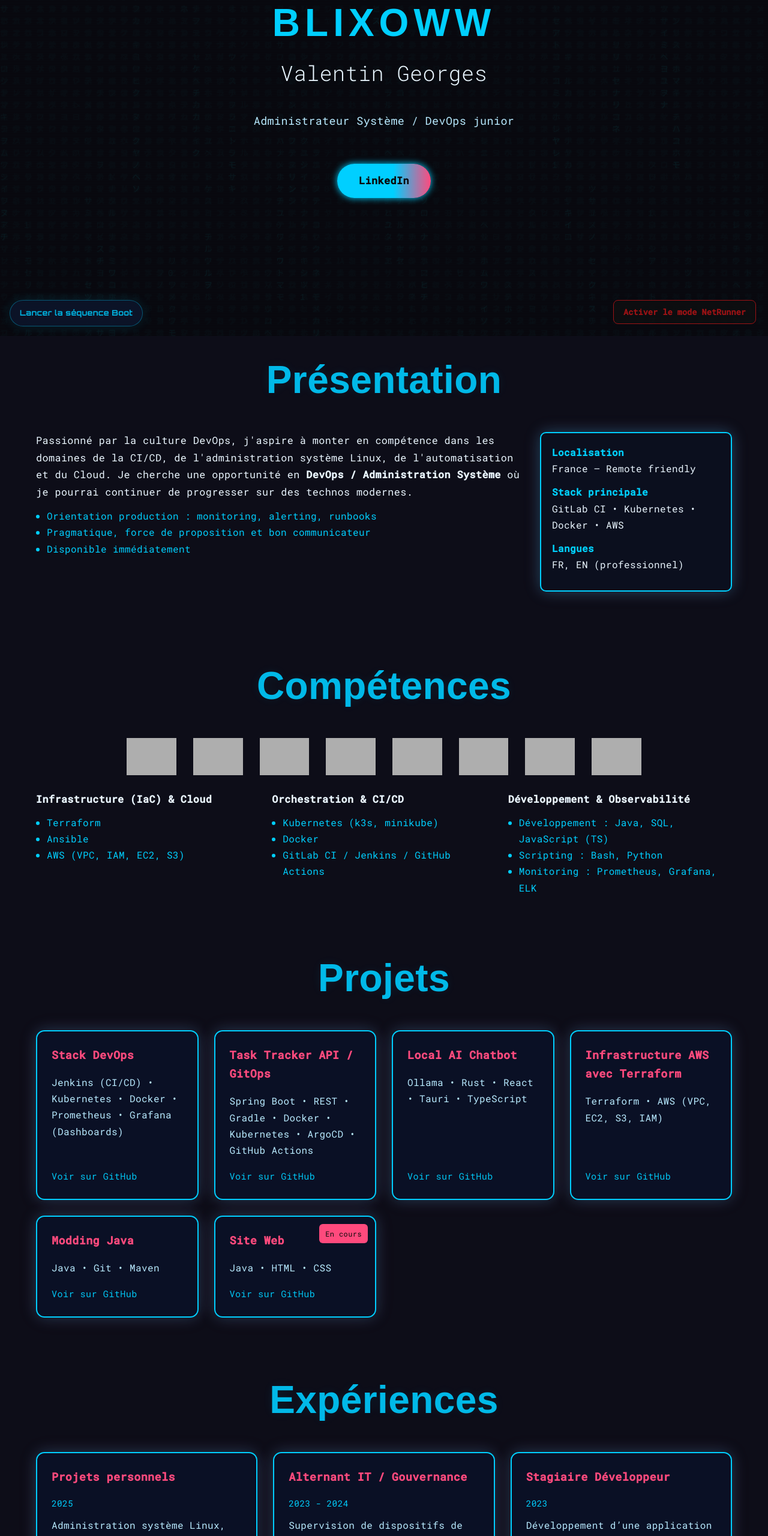
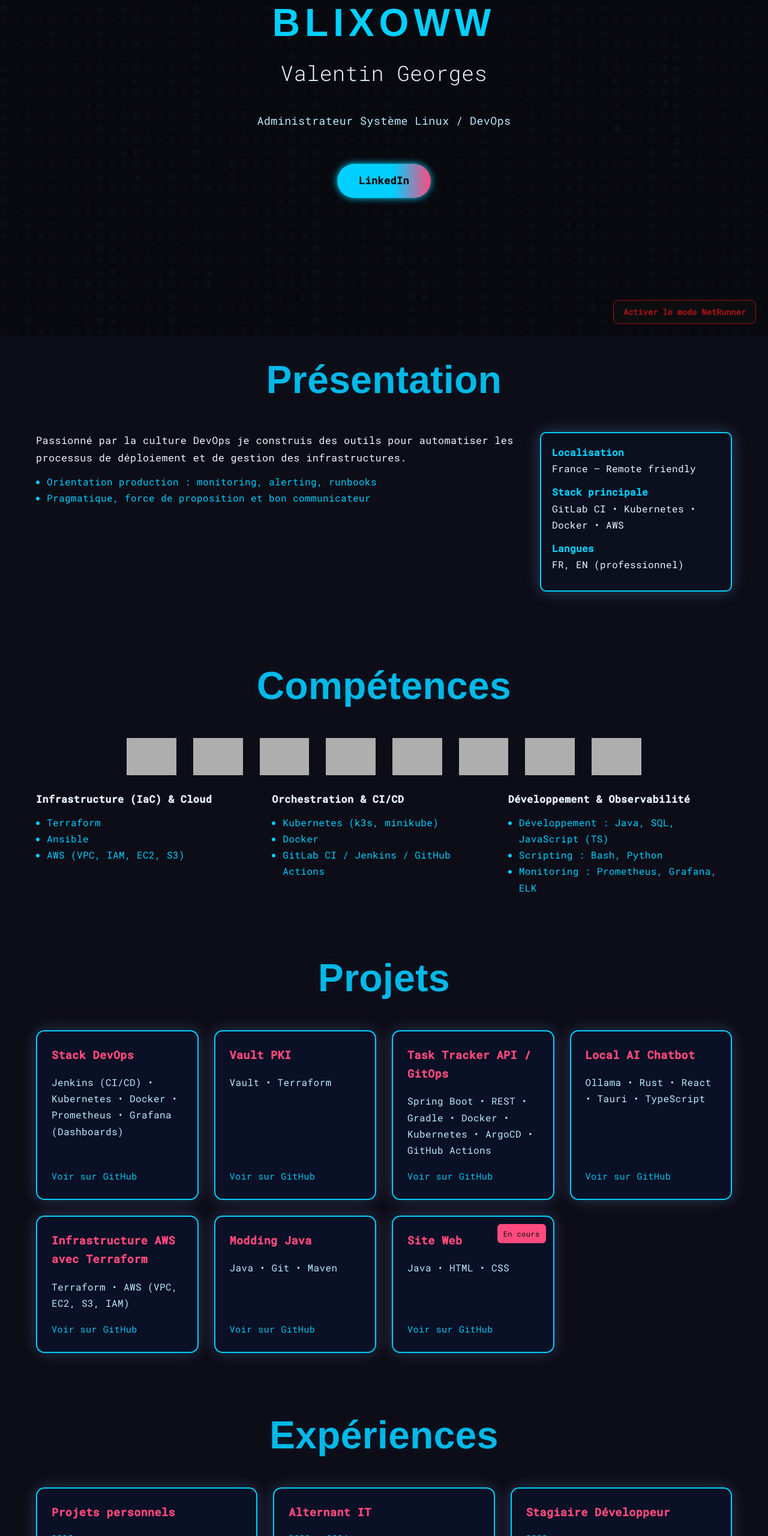
Before and after one commit to blixoww/Portfolio, a plain HTML site: page index.html in a window 1280 px wide. Shown: the part 240-2800 px from the top of the page at 60% size. Drawn offline with Linux system fonts and the light colour scheme; grey boxes are pictures that could not be loaded.

Commit message:
Mise-à-jour des informations

```diff
--- a/index.html
+++ b/index.html
@@ -49,7 +49,7 @@
                 <section class="hero" aria-labelledby="hero-title">
                         <h1 class="main-title" id="hero-title">BLIXOWW</h1>
                         <p class="name">Valentin Georges</p>
-                        <p class="role">Administrateur Système / DevOps junior</p>
+                        <p class="role">Administrateur Système Linux / DevOps</p>
 
                         <div class="contact-buttons">
                                 <a href="https://www.linkedin.com/in/valentin-georges-14956a27b/" target="_blank"
@@ -77,16 +77,10 @@
                         <h2>Présentation</h2>
                         <div class="about-grid">
                                 <div class="about-text">
-                                        <p>Passionné par la culture DevOps, j'aspire à monter en compétence dans les
-                                                domaines de la CI/CD, de l'administration système Linux, de
-                                                l'automatisation et du Cloud. Je cherche une
-                                                opportunité en <strong>DevOps / Administration
-                                                        Système</strong> où je pourrai continuer de progresser sur des
-                                                technos modernes.</p>
+                                        <p>Passionné par la culture DevOps je construis des outils pour automatiser les processus de déploiement et de gestion des infrastructures.</p>
                                         <ul>
                                                 <li>Orientation production : monitoring, alerting, runbooks</li>
                                                 <li>Pragmatique, force de proposition et bon communicateur</li>
-                                                <li>Disponible immédiatement</li>
                                         </ul>
                                 </div>
                                 <div class="about-meta">
@@ -169,6 +163,14 @@
                                                 target="_blank" rel="noopener">Voir sur GitHub</a>
                                 </article>
 
+                                <article class="project-card" data-project="Vault PKI">
+                                        <h3>Vault PKI</h3>
+                                        <p>Vault • Terraform</p>
+                                        <a class="project-link" href="https://github.com/blixoww/FactionEvent"
+                                                target="_blank" rel="noopener">Voir sur GitHub</a>
+                                </article>
+
+
                                 <article class="project-card" data-project="task-tracker">
                                         <h3>Task Tracker API / GitOps</h3>
                                         <p>Spring Boot • REST • Gradle • Docker • Kubernetes • ArgoCD • GitHub Actions</p>
@@ -219,10 +221,9 @@
                                                 Grafana et Prometheus.</p>
                                 </article>
                                 <article class="project-card">
-                                        <h3>Alternant IT / Gouvernance</h3>
+                                        <h3>Alternant IT </h3>
                                         <span class="timeline-date">2023 - 2024</span>
-                                        <p>Supervision de dispositifs de vidéoprotection, Pilotage de projets de mise en
-                                                conformité web, Animation de sessions de formations.</p>
+                                        <p>Pilotage d’un projet de mutualisation autour de la sécurité des systèmes d’information.</p>
                                 </article>
                                 <article class="project-card">
                                         <h3>Stagiaire Développeur</h3>
@@ -255,7 +256,7 @@
                 <!-- Contact form removed — using LinkedIn + GitHub links instead -->
 
                 <footer>
-                        <a href="boot.html" id="boot-launch-btn">Lancer la séquence Boot</a>
+                        <!-- <a href="boot.html" id="boot-launch-btn">Lancer la séquence Boot</a>-->
 
                         © 2077 BLIXOWW — Night City Netrunner Division
                 </footer>
```
Also changed, not shown: boot.html (deleted, +0 -43 lines).
